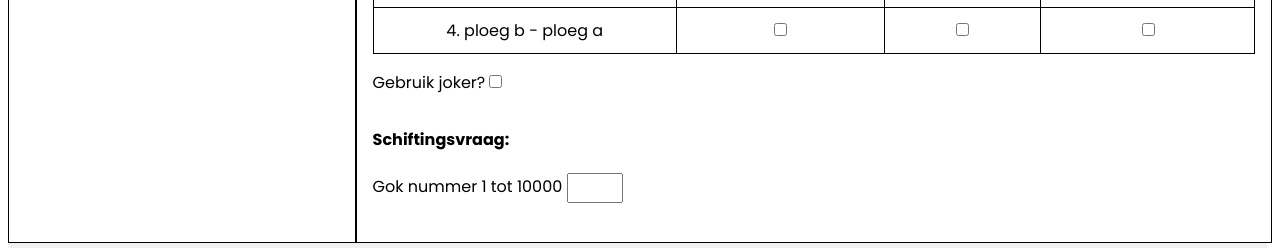
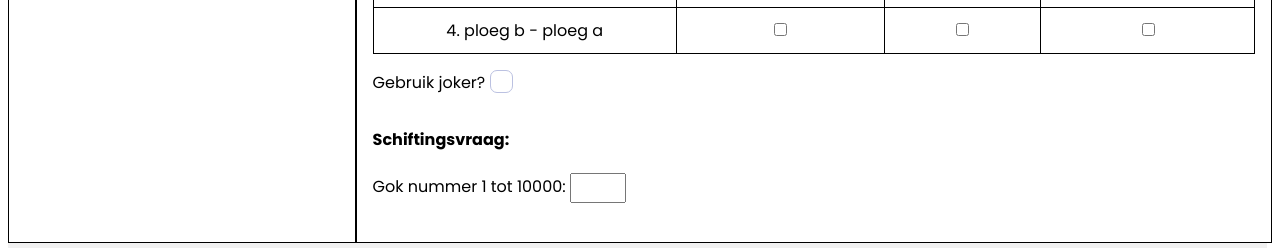
Before and after one commit to JordanMK/snooker, a Next.js app: page / in a window 1280 px wide. Both pictures are taken after a click on the button "Wedstrijd". Shown: the part 468-716 px from the top of the page. Built offline with nearby package versions, Linux system fonts and the light colour scheme.

Commit message:
added new checkbox

```diff
--- a/src/components/WedstrijdPanel.jsx
+++ b/src/components/WedstrijdPanel.jsx
@@ -32,15 +32,16 @@ export default function WedstrijdPanel ({speeldag}) {
                         </tr>
                 )}
             </table>
-            <div className="jokerContainer">
-                <label htmlFor="joker">Gebruik joker?</label>
-                <input type="checkbox" name="joker"/>
+            <div className="jokerContainer checkbox-wrapper-13">
+                <label htmlFor="c1-13">Gebruik joker?</label>
+                <input type="checkbox" name="joker" id="c1-13"/>
+
             </div>
 
             <div className="schiftingsContainer">
                 <h4>Schiftingsvraag:</h4>
 
-                <label htmlFor="schiftingsvraag">Gok nummer 1 tot 10000 </label>
+                <label htmlFor="schiftingsvraag">Gok nummer 1 tot 10000: </label>
                 <input type="number" min="0" name="schiftingsvraag" id="schiftingsvraag"/>
             </div>
 
--- a/src/components/components.css
+++ b/src/components/components.css
@@ -1,4 +1,4 @@
-footer{
+footer {
   overflow: hidden;
   background-color: #f1f1f1;
   padding: 20px 10px;
@@ -7,27 +7,140 @@ footer{
   width: 98%;
 }
 
-.speeldagTitel{
+.checkbox-wrapper-13 input[type=checkbox] {
+  --active: #275EFE;
+  --active-inner: #fff;
+  --focus: 2px rgba(39, 94, 254, .3);
+  --border: #BBC1E1;
+  --border-hover: #275EFE;
+  --background: #fff;
+  --disabled: #F6F8FF;
+  --disabled-inner: #E1E6F9;
+  -webkit-appearance: none;
+  -moz-appearance: none;
+  height: 21px;
+  outline: none;
+  display: inline-block;
+  vertical-align: top;
+  position: relative;
+  margin: 0 0 0 5px;
+  cursor: pointer;
+  border: 1px solid var(--bc, var(--border));
+  background: var(--b, var(--background));
+  transition: background 0.3s, border-color 0.3s, box-shadow 0.2s;
+}
+
+.checkbox-wrapper-13 input[type=checkbox]:after {
+  content: "";
+  display: block;
+  left: 0;
+  top: 0;
+  position: absolute;
+  transition: transform var(--d-t, 0.3s) var(--d-t-e, ease), opacity var(--d-o, 0.2s);
+}
+
+.checkbox-wrapper-13 input[type=checkbox]:checked {
+  --b: var(--active);
+  --bc: var(--active);
+  --d-o: .3s;
+  --d-t: .6s;
+  --d-t-e: cubic-bezier(.2, .85, .32, 1.2);
+}
+
+.checkbox-wrapper-13 input[type=checkbox]:disabled {
+  --b: var(--disabled);
+  cursor: not-allowed;
+  opacity: 0.9;
+}
+
+.checkbox-wrapper-13 input[type=checkbox]:disabled:checked {
+  --b: var(--disabled-inner);
+  --bc: var(--border);
+}
+
+.checkbox-wrapper-13 input[type=checkbox]:disabled+label {
+  cursor: not-allowed;
+}
+
+.checkbox-wrapper-13 input[type=checkbox]:hover:not(:checked):not(:disabled) {
+  --bc: var(--border-hover);
+}
+
+.checkbox-wrapper-13 input[type=checkbox]:focus {
+  box-shadow: 0 0 0 var(--focus);
+}
+
+.checkbox-wrapper-13 input[type=checkbox]:not(.switch) {
+  width: 21px;
+}
+
+.checkbox-wrapper-13 input[type=checkbox]:not(.switch):after {
+  opacity: var(--o, 0);
+}
+
+.checkbox-wrapper-13 input[type=checkbox]:not(.switch):checked {
+  --o: 1;
+}
+
+.checkbox-wrapper-13 input[type=checkbox]+label {
+  display: inline-block;
+  vertical-align: middle;
+  cursor: pointer;
+  margin-left: 4px;
+}
+
+.checkbox-wrapper-13 input[type=checkbox]:not(.switch) {
+  border-radius: 7px;
+}
+
+.checkbox-wrapper-13 input[type=checkbox]:not(.switch):after {
+  width: 5px;
+  height: 9px;
+  border: 2px solid var(--active-inner);
+  border-top: 0;
+  border-left: 0;
+  left: 7px;
+  top: 4px;
+  transform: rotate(var(--r, 20deg));
+}
+
+.checkbox-wrapper-13 input[type=checkbox]:not(.switch):checked {
+  --r: 43deg;
+}
+
+
+.checkbox-wrapper-13 * {
+  box-sizing: inherit;
+}
+
+.checkbox-wrapper-13 *:before,
+.checkbox-wrapper-13 *:after {
+  box-sizing: inherit;
+}
+
+
+.speeldagTitel {
   margin: 50px 0px 30px 0px;
-  font-size:xx-large;
+  font-size: xx-large;
   font-weight: 700;
 }
 
-.jokerContainer{
+.jokerContainer {
   margin-top: 1rem;
 }
 
-.schiftingsContainer{
+.schiftingsContainer {
   margin-top: 2rem;
 }
 
-#schiftingsvraag{
+#schiftingsvraag {
   height: 1.5rem;
   width: 3rem;
 }
 
 
-td, th{
+td,
+th {
   padding: 10px 0px;
 }
 
@@ -80,6 +193,7 @@ td, th{
     display: block;
     text-align: left;
   }
+
   .header-right {
     float: none;
   }
```
Lines whose indentation alone changed are shown as unchanged.
